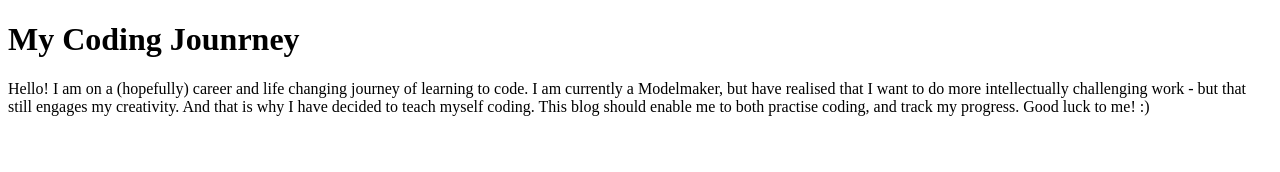
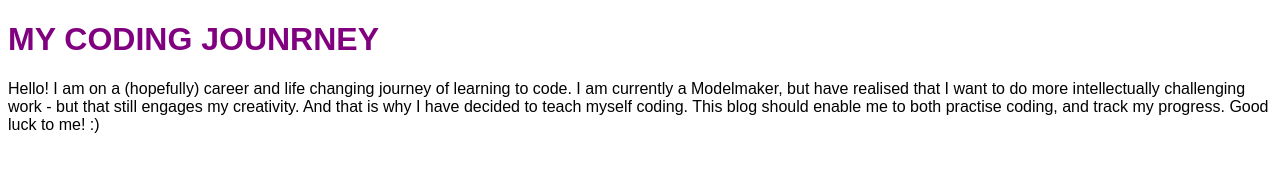
Before and after one commit to Oxaminie/Blog, a plain HTML site: page index.html in a window 1280 px wide. Drawn offline with Linux system fonts and the light colour scheme.

Commit message:
Basic stylesheet

```diff
--- a/index.html
+++ b/index.html
@@ -9,9 +9,9 @@
 
 <body>
     <div id = title>
-      <h1> My Coding Jounrney </h1>
+      <h1 class = "title"> My Coding Jounrney </h1>
     </div>
-    <div id = introduction>
+    <div id = introduction class = "paragraph">
         <p>Hello! I am on a (hopefully) career and life changing journey of learning to code.
             I am currently a Modelmaker, but have realised that I want to do more intellectually challenging work - but that still engages my creativity.
             And that is why I have decided to teach myself coding. This blog should enable me to both practise coding, and track my progress. Good luck to me! :)
--- a/style.css
+++ b/style.css
@@ -0,0 +1,10 @@
+.title {
+    color: purple;
+    text-transform: uppercase;
+    font-family: Arial, Helvetica, sans-serif
+}
+
+.paragraph {
+    color: black;
+    font-family: Arial, Helvetica, sans-serif
+}
```
